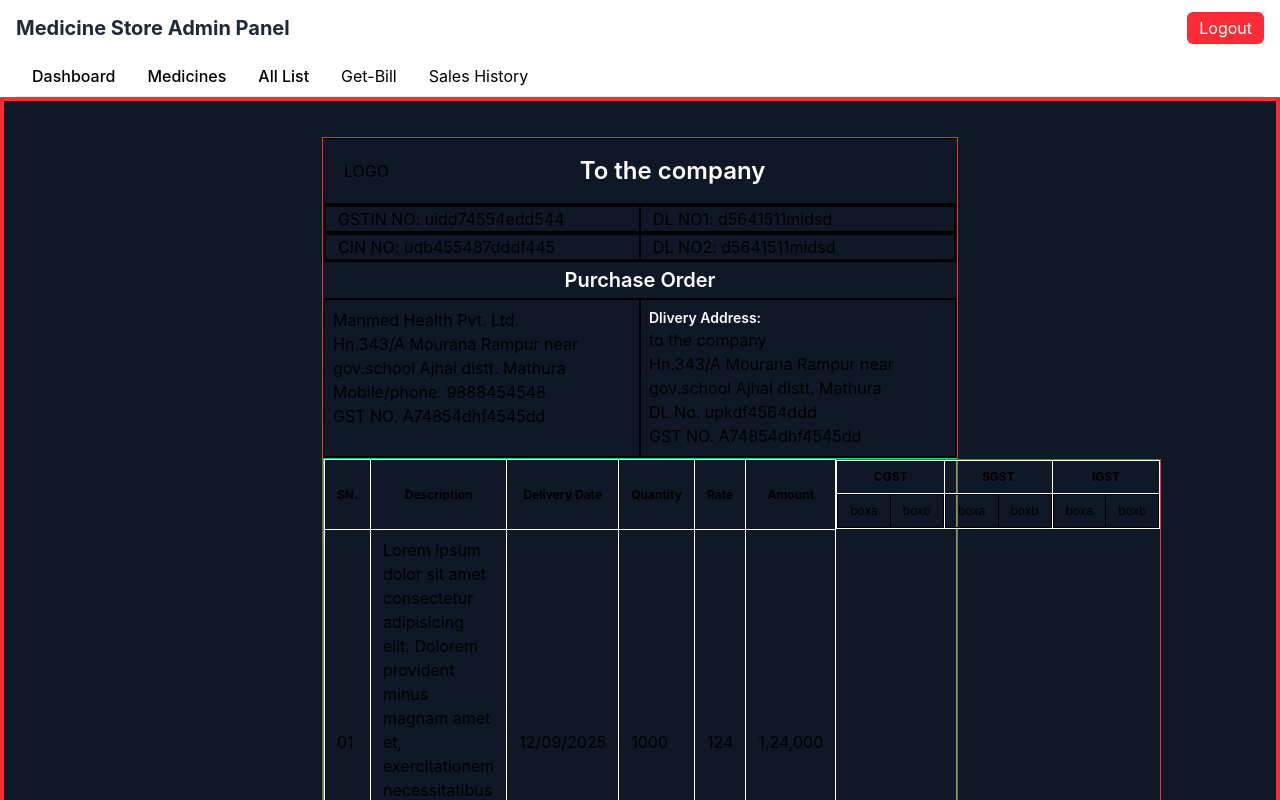
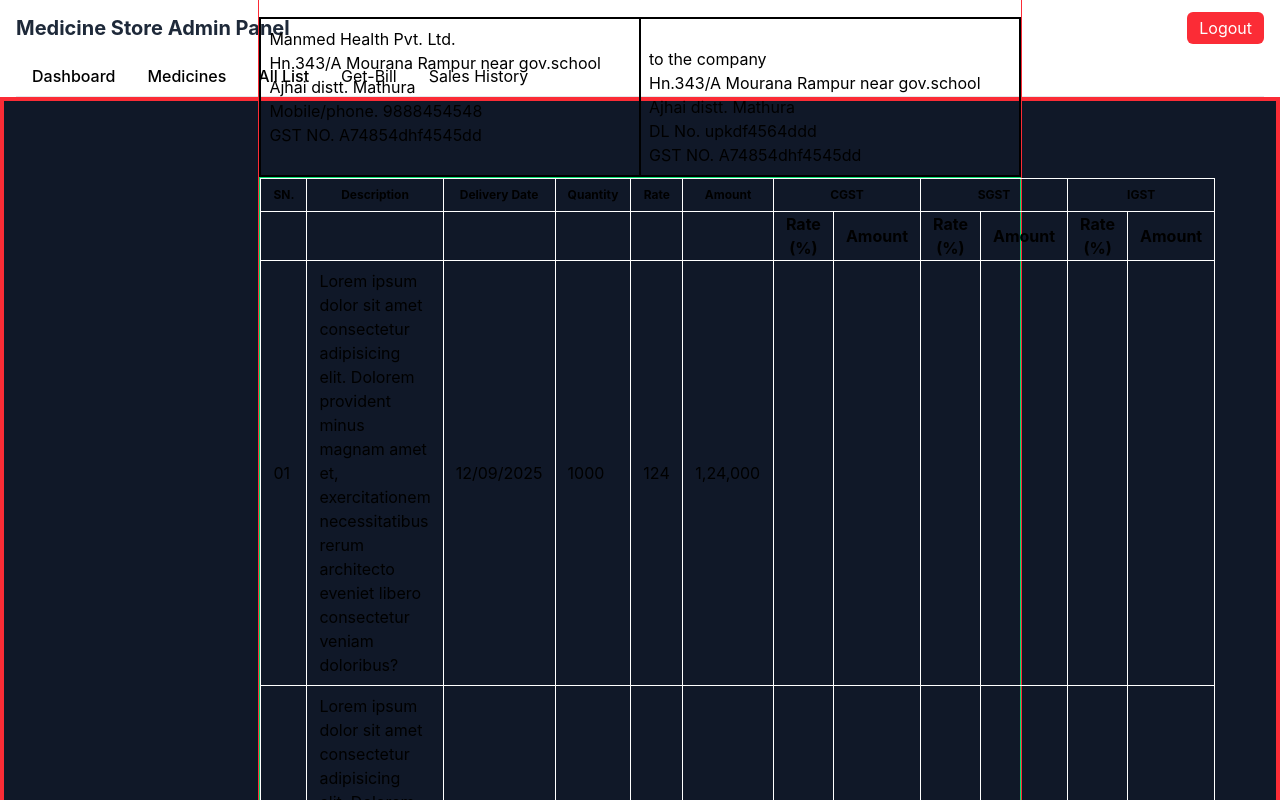
Before and after one commit to manmedhealth/CBO-Client, a React (Vite) app: page /billing in a window 1280 px wide. Both pictures are taken after typing "name@example.com", "Sample123" into the empty fields and a click on the button "Login". Shown: the top 800 px of the page. Built offline with nearby package versions, Linux system fonts and the light colour scheme.

Commit message:
bill table completed

```diff
--- a/src/components/Billtem.jsx
+++ b/src/components/Billtem.jsx
@@ -3,7 +3,7 @@ import React from 'react'
 function Billtem() {
     return (
         <div className='border border-4 border-red-500 flex justify-center items-center h-[900px] bg-gray-900'>
-            <div className='w-[50%] border border-red-500'>
+            <div className='w-[60%] border border-red-500'>
                 <div className='border flex'><div className='ml-5 py-5'>LOGO</div> <div className='w-full flex items-center text-2xl text-white font-semibold justify-center'>To the company</div> </div>
                 <div className='border'>
                     <div className='flex border w-full'>
@@ -43,25 +43,31 @@ function Billtem() {
                                 <th className='border border-white px-3 py-2'>Delivery Date</th>
                                 <th className='border border-white px-3 py-2'>Quantity</th>
                                 <th className='border border-white px-3 py-2'>Rate</th>
+
+
                                 <th className='border border-white px-3 py-2'>Amount</th>
-                                <table className='border border-red-500'>
-                                    <thead>
-                                        <tr>
-                                            <th className='border border-white px-3 py-2'>CGST</th>
-                                            <th className='border border-white px-3 py-2'>SGST</th>
-                                            <th className='border border-white px-3 py-2'>IGST</th>
-                                        </tr>
-                                    </thead>
-                                    <tbody>
-                                        <tr>
-                                            <td className='border border-white'><tr><td className='border px-3 py-2'>boxa</td><td className='border px-3 py-2'>boxb</td> </tr></td>
-                                            <td className='border border-white'><tr><td className='border px-3 py-2'>boxa</td><td className='border px-3 py-2'>boxb</td> </tr></td>
-                                            <td className='border border-white'><tr><td className='border px-3 py-2'>boxa</td><td className='border px-3 py-2'>boxb</td> </tr></td>
-                                        </tr>
+                                <th className='border border-white px-3 py-2' colspan="2">CGST</th>
+                                <th className='border border-white px-3 py-2' colspan="2">SGST</th>
+                                <th className='border border-white px-3 py-2' colspan="2">IGST</th>
+                            </tr>
 
-                                    </tbody>
-                                </table>
+                            <tr>
+
+
+                                <th className='border border-white'></th>
+                                <th className='border border-white'></th>
+                                <th className='border border-white'></th>
+                                <th className='border border-white'></th>
+                                <th className='border border-white'></th>
+                                <th className='border border-white'></th>
+                                <th className='border border-white px-3'>Rate (%)</th>
+                                <th className='border border-white px-3'>Amount</th>
+                                <th className='border border-white px-3'>Rate (%)</th>
+                                <th className='border border-white px-3'>Amount</th>
+                                <th className='border border-white px-3'>Rate (%)</th>
+                                <th className='border border-white px-3'>Amount</th>
                             </tr>
+
                         </thead>
                         <tbody>
                             <tr>
@@ -71,30 +77,35 @@ function Billtem() {
                                 <td className='border border-white px-3 py-2 '>1000</td>
                                 <td className='border border-white px-3 py-2 '>124</td>
                                 <td className='border border-white px-3 py-2 '>1,24,000</td>
+                                <td className='border border-white px-3 py-2 '></td>
+                                <td className='border border-white px-3 py-2 '></td>
+                                <td className='border border-white px-3 py-2 '></td>
+                                <td className='border border-white px-3 py-2 '></td>
+                                <td className='border border-white px-3 py-2 '></td>
+                                <td className='border border-white px-3 py-2 '></td>
 
-                                {/* <table className='border border-green-500 px-3 py-2 '>
-                                    <tbody>
-                                        <tr>
-                                            <td className='border border-white'>hello1</td>
-                                            <td className='border border-white'>hello1</td>
-                                            <td className='border border-white'>hello1</td>
-                                            <td className='border border-white'>hello1</td>
-                                            <td className='border border-white'>hello1</td>
-                                            <td className='border border-white'>hello1</td>
-                                        </tr>
-                                    </tbody>
-                                </table> */}
 
 
                             </tr>
-                            {/* <tr>
+                            <tr>
                                 <td className='border border-white px-3 '>02</td>
                                 <td className='border border-white px-3 py-2'>Lorem ipsum dolor sit amet consectetur adipisicing elit. Dolorem provident minus magnam amet et, exercitationem necessitatibus rerum architecto eveniet libero consectetur veniam  doloribus?</td>
                                 <td className='border border-white px-3 py-2 '>12/09/2025</td>
                                 <td className='border border-white px-3 py-2 '>1000</td>
                                 <td className='border border-white px-3 py-2 '>140</td>
                                 <td className='border border-white px-3 py-2 '>1,40,000</td>
-                            </tr> */}
+                                <td className='border border-white px-3 py-2 '></td>
+                                <td className='border border-white px-3 py-2 '></td>
+                                <td className='border border-white px-3 py-2 '></td>
+                                <td className='border border-white px-3 py-2 '></td>
+                                <td className='border border-white px-3 py-2 '></td>
+                                <td className='border border-white px-3 py-2 '></td>
+                            </tr>
+                            <td className='border border-red-500 ' colspan="12">
+                                <tr><td className='border border-red-500 px-3 py-2'>Amount:</td> <td className='border border-red-500 px-3 py-2'>2,64,000</td></tr>
+                                <tr><td className='border border-red-500 px-3 py-2'>Add IGST:</td> <td className='border border-red-500 px-3 py-2'>31,680</td></tr>
+                                <tr><td className='border border-red-500 px-3 py-2'>Total</td> <td className='border border-red-500 px-3 py-2'>2,95,682</td></tr>
+                            </td>
                         </tbody>
                     </table>
                 </div>
```
